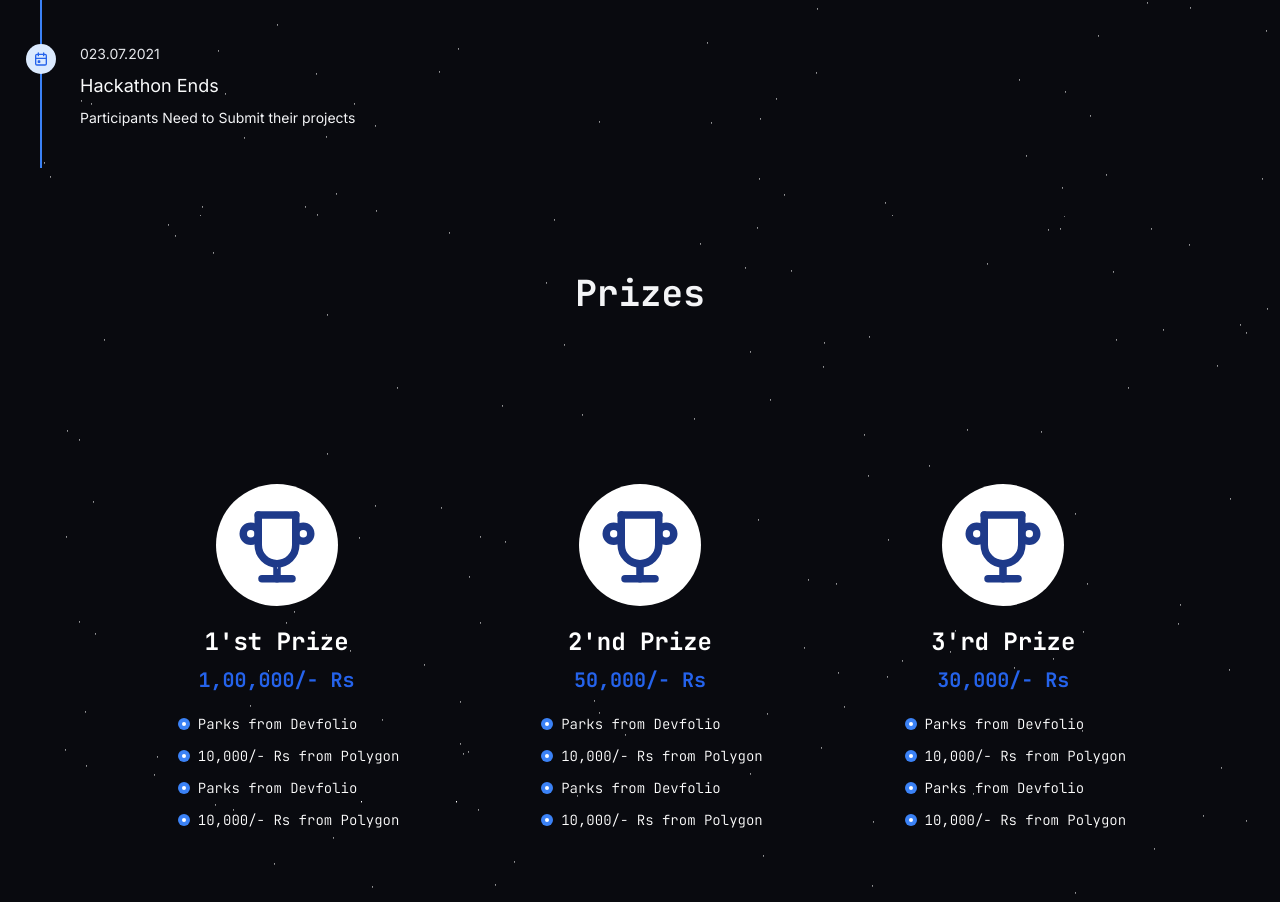
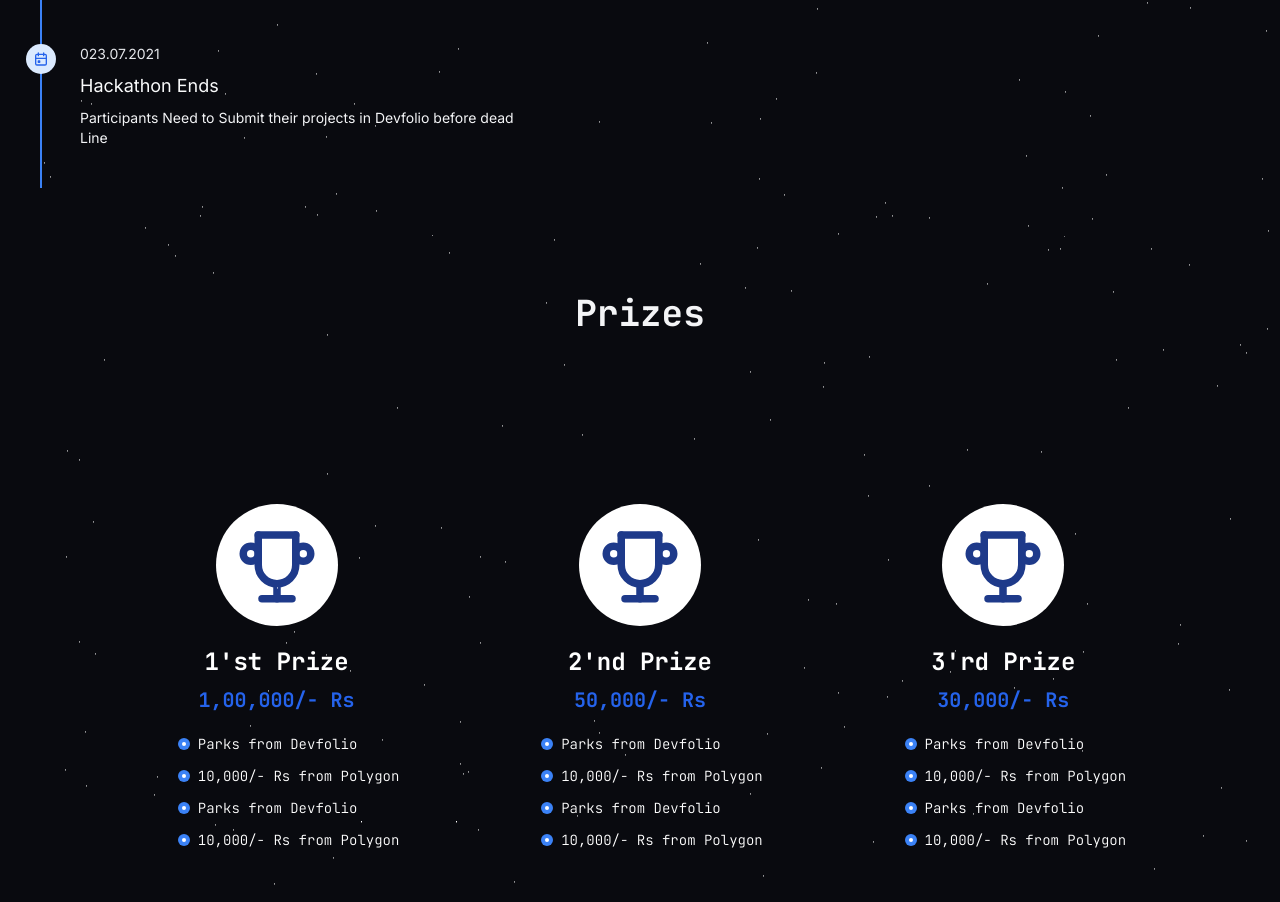
Before and after one commit to sakkurthi-sashank/hacksrm, a Next.js app: page / in a window 1280 px wide. Shown: the part 1341-2243 px from the top of the page. Built offline with nearby package versions, Linux system fonts and the light colour scheme.

Commit message:
fix: text content updated

```diff
--- a/components/Main.tsx
+++ b/components/Main.tsx
@@ -74,7 +74,7 @@ export const Main = () => {
         </div>
       </div>
       {/* Hero Section */}
-      <div className="flex h-[70%] flex-col items-center justify-between font-jetbrains_mono font-semibold lg:flex-row">
+      <div className="flex h-[65%] flex-col items-center justify-between font-jetbrains_mono font-semibold lg:flex-row">
         <div className="flex h-full w-full flex-col items-center justify-center space-y-4">
           <div className="font-jetbrains_mono text-3xl text-white md:text-4xl xl:text-4xl">
             Hackathon Starts In
--- a/components/Prizes.tsx
+++ b/components/Prizes.tsx
@@ -63,7 +63,7 @@ const PrizeData = [
 
 export const Prizes = () => {
   return (
-    <div className="home h-full w-screen overflow-hidden p-14 lg:h-screen">
+    <div className="home h-full w-screen overflow-hidden p-0 py-6 lg:p-14 lg:h-screen">
       <div className="stars"></div>
       <div className="mb-10 text-center font-jetbrains_mono text-4xl font-bold text-gray-100 lg:mb-0">
         Prizes
@@ -72,7 +72,7 @@ export const Prizes = () => {
         {PrizeData.map((value) => (
           <div
             key={value.name}
-            className=" flex flex-col m-5 items-center justify-center space-y-5 rounded-md"
+            className="flex flex-col m-5 items-center justify-center space-y-5 rounded-md"
           >
             <div className="rounded-full bg-white p-4">
               <IconTrophy size={90} className="text-blue-900" />
--- a/components/Schedule.tsx
+++ b/components/Schedule.tsx
@@ -22,7 +22,8 @@ export const TimelineData = [
   {
     date: "023.07.2021",
     title: "Hackathon Ends",
-    description: "Participants Need to Submit their projects",
+    description:
+      "Participants Need to Submit their projects in Devfolio before dead Line",
   },
 ];
 
```
